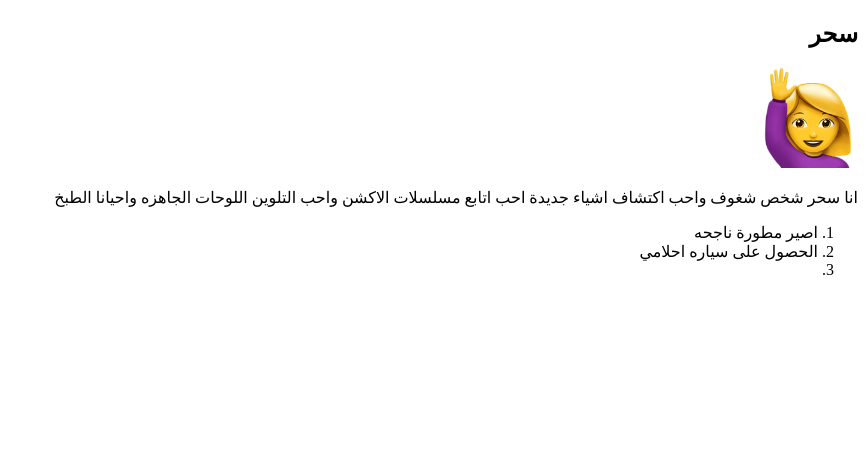
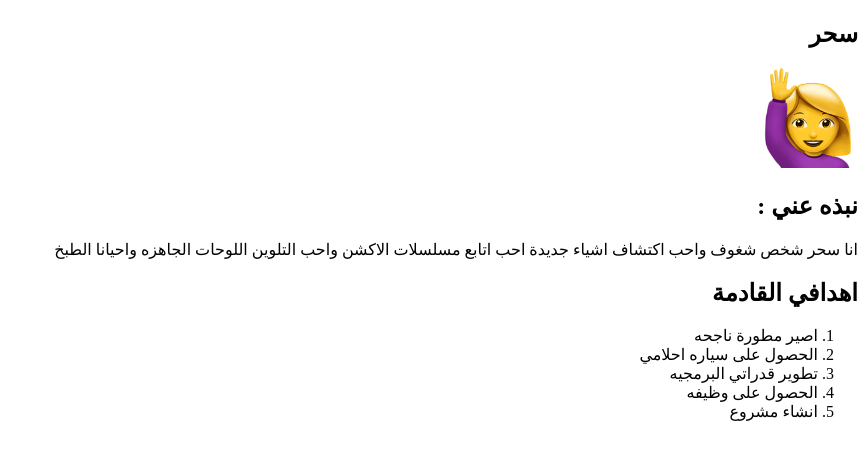
Before and after one commit to AAbAlQahtani/Github-lab2, a plain HTML site: page Sahar.html in a window 1280 px wide. Shown: the whole page, without its empty margins (414-1280 px from the left). Drawn offline with Linux system fonts and the light colour scheme.

Commit message:
update list

```diff
--- a/Sahar.html
+++ b/Sahar.html
@@ -8,12 +8,15 @@
 <body>
     <h2> سحر </h2>
     <img src="farce.png" alt="" srcset="" width="100" height="100">
+    <h2> نبذه عني :</h2>
     <p> انا سحر شخص شغوف واحب اكتشاف اشياء جديدة احب اتابع مسلسلات الاكشن واحب التلوين اللوحات الجاهزه واحيانا الطبخ </p>
+   <h2> اهدافي القادمة </h2>
     <ol>
 <li> اصير مطورة ناجحه </li>
 <li>الحصول على سياره احلامي </li>
-<li>  </li>
-
+<li> تطوير قدراتي البرمجيه </li>
+<li>الحصول على وظيفه</li>
+<li> انشاء مشروع</li>
 
     </ol>
 </body>
```
